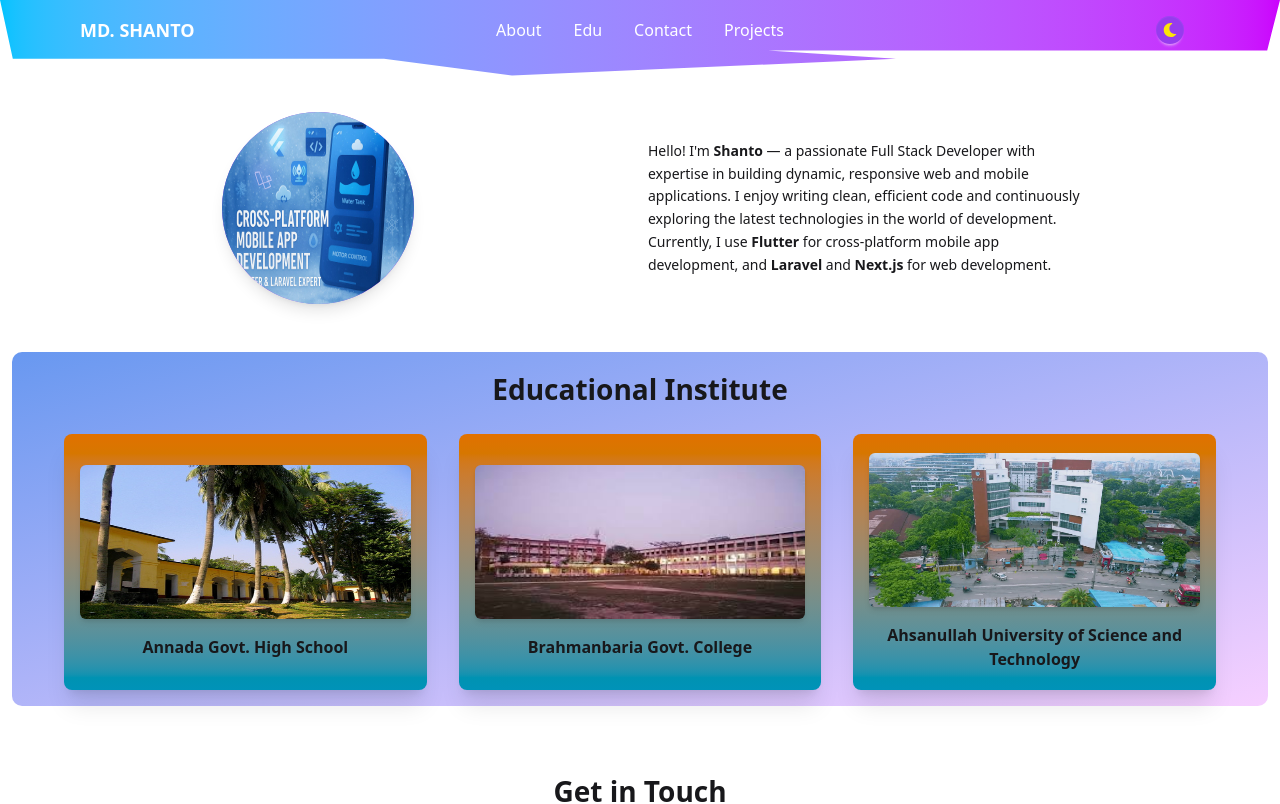
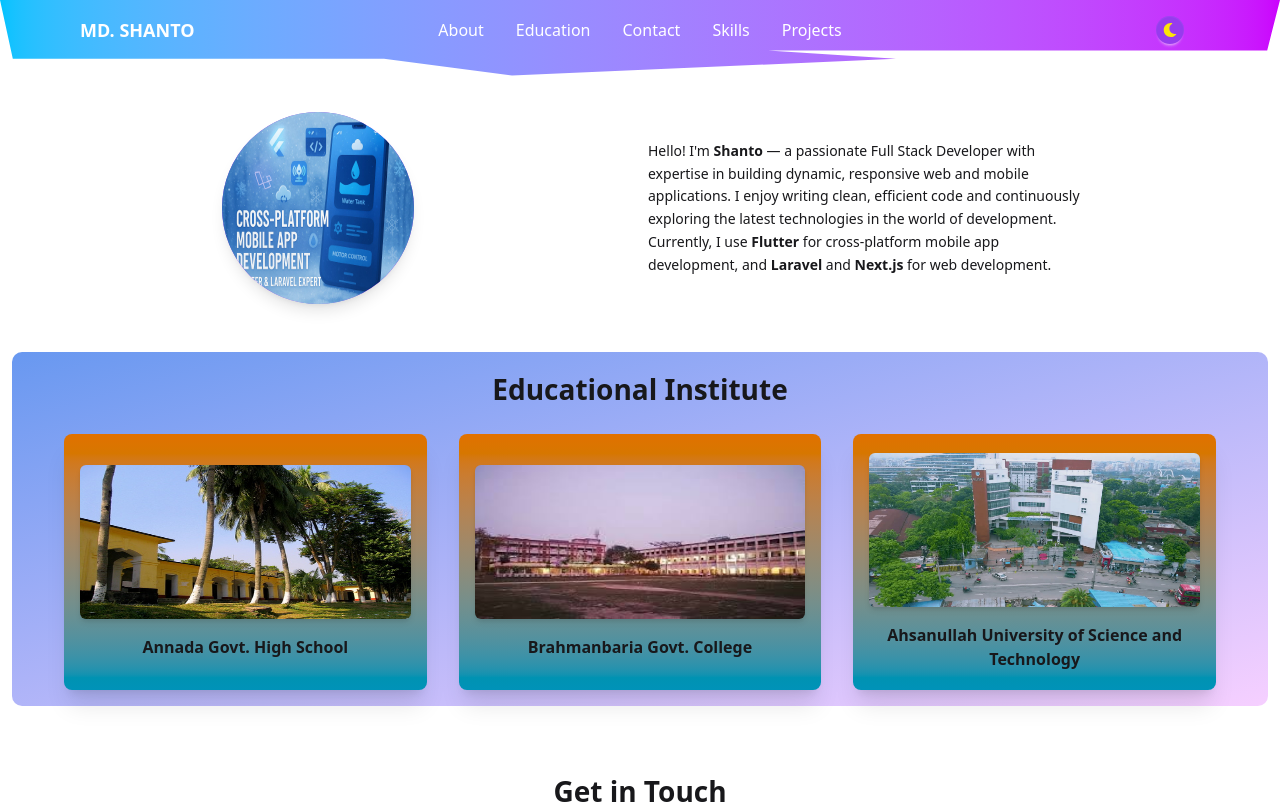
Before and after one commit to shanto-0011/shanto-portfolio, a Next.js app: page / in a window 1280 px wide. Shown: the top 804 px of the page. Built offline with nearby package versions, Linux system fonts and the light colour scheme; what @radix-ui/themes would draw is missing.

Commit message:
skill start

```diff
--- a/app/components/CurvedNavbar.tsx
+++ b/app/components/CurvedNavbar.tsx
@@ -7,8 +7,9 @@ import CustomTheme from "../theme/CustomTheme";
 
 const navLinks = [
   { name: "About", href: "#about" },
-  { name: "Edu", href: "#education" },
+  { name: "Education", href: "#education" },
   { name: "Contact", href: "#contact" },
+  { name: "Skills", href: "#skill" },
 ];
 
 const projectCategories = [
--- a/app/components/EduSection.tsx
+++ b/app/components/EduSection.tsx
@@ -1,12 +1,10 @@
 import React from "react";
 import AnimatedEducationCard from "./AnimatedEducationCard";
-
-
-
 
 const EducationSection = () => {
   return (
     <section
+
       className="
         w-full py-4 px-4 md:px-8 my-8 rounded-[10px]
         bg-gradient-to-br from-[#6898f0] to-fuchsia-200
```
